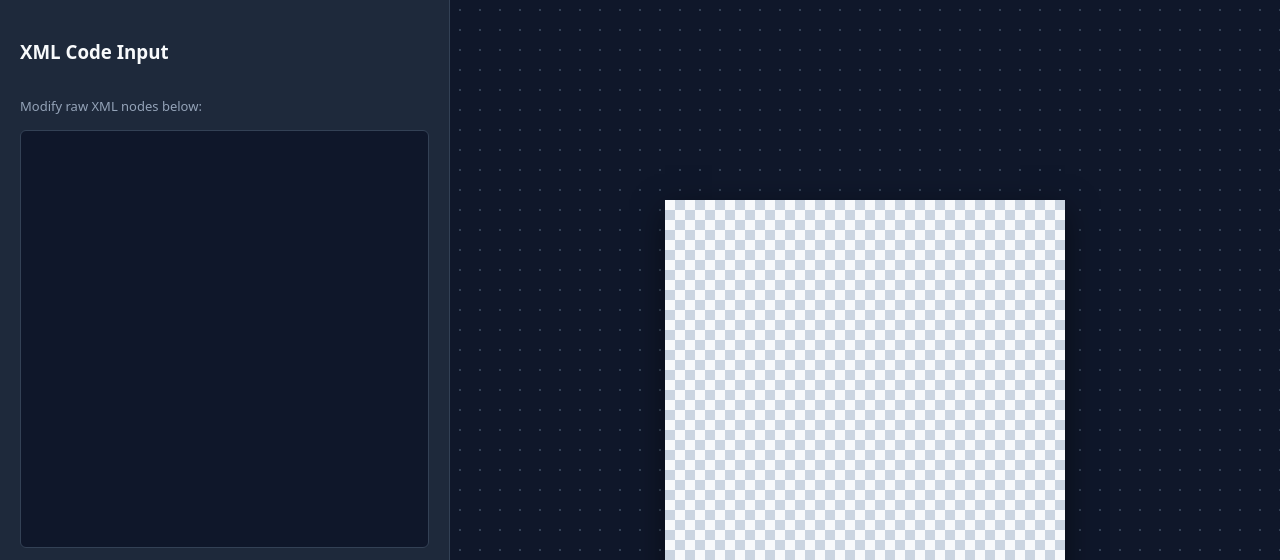
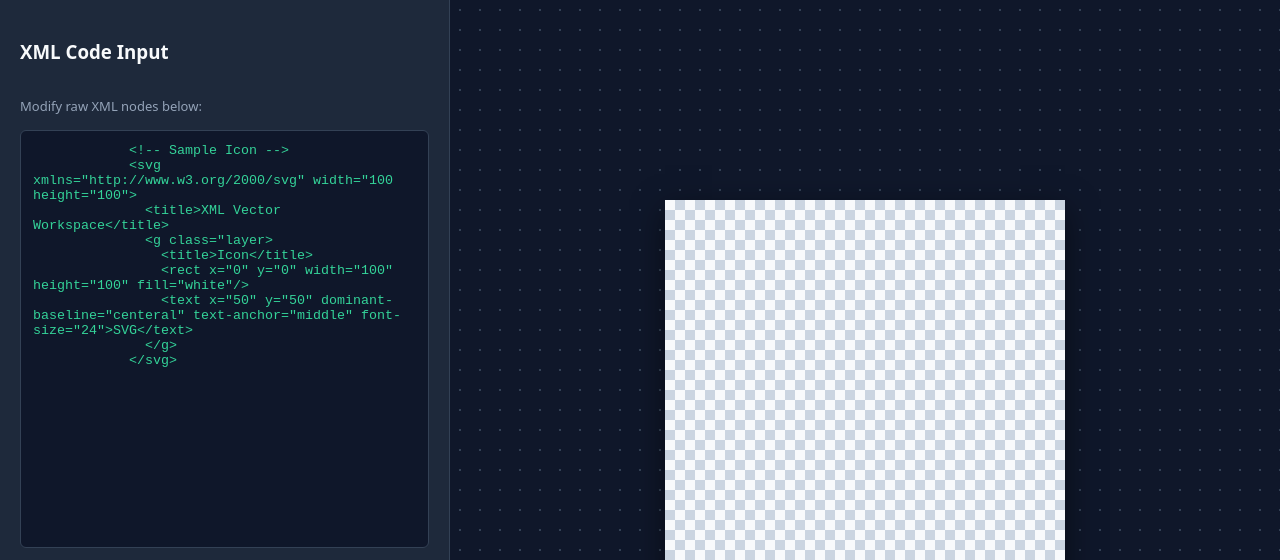
Before and after one commit to xchanroldan101/Svg-Editor, a plain HTML site: page index.html in a window 1280 px wide. Shown: the top 560 px of the page. Drawn offline with Linux system fonts and the light colour scheme.

Commit message:
Update index.html

```diff
--- a/index.html
+++ b/index.html
@@ -12,7 +12,17 @@
         <h3>XML Code Input</h3>
         <p style="margin:0; font-size:13px; color:#94a3b8;">Modify raw XML nodes below:</p>
 
-        <textarea id="xmlInput" autocomplete="off" oninput="updateHighlight()" spellcheck="false"></textarea>
+        <textarea id="xmlInput" autocomplete="off" oninput="updateHighlight()" spellcheck="false">
+            <!-- Sample Icon -->
+            <svg xmlns="http://www.w3.org/2000/svg" width="100 height="100">
+              <title>XML Vector Workspace</title>
+              <g class="layer>
+                <title>Icon</title>
+                <rect x="0" y="0" width="100" height="100" fill="white"/>
+                <text x="50" y="50" dominant-baseline="centeral" text-anchor="middle" font-size="24">SVG</text>
+              </g>
+            </svg>
+        </textarea>
 
         <div id="errorLog"></div>
 
```
